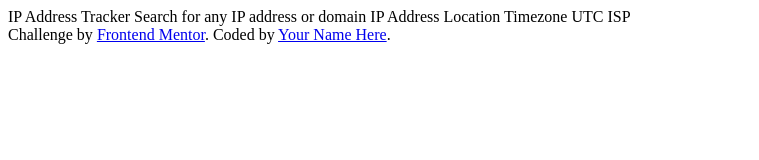
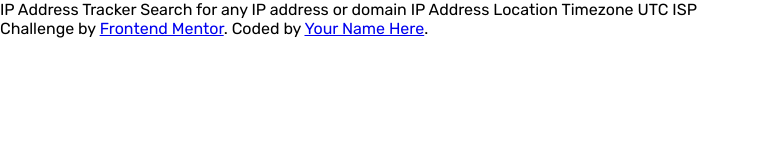
Before and after one commit to AnantKrSharma/Ip-address-tracker, a plain HTML site: page index.html in a window 1280 px wide. Shown: the whole page, without its empty margins (0-759 px from the left). Drawn offline with Linux system fonts and the light colour scheme.

Commit message:
feat: add global css styles

```diff
--- /dev/null
+++ b/css/style.css
@@ -0,0 +1,18 @@
+* {
+    margin: 0;
+    padding: 0;
+    box-sizing: border-box;
+}
+body {
+    --very-dark-gray: hsl(0, 0%, 17%);
+    --dark-ray: hsl(0, 0%, 59%);
+
+    --font-size-input: 18px;
+    --font-rubik:'Rubik', sans-serif;
+
+    --font-weight-regular: 400;
+    --font-weight-medium: 500;
+    --font-weight-bold: 700;
+
+    font-family: var(--font-rubik);
+}
--- a/index.html
+++ b/index.html
@@ -4,14 +4,13 @@
   <meta charset="UTF-8">
   <meta name="viewport" content="width=device-width, initial-scale=1.0"> <!-- displays site properly based on user's device -->
 
+  <link href="https://fonts.googleapis.com/css2?family=Rubik:wght@400;500;700&display=swap" rel="stylesheet">
+  <link rel="stylesheet" href="./css/style.css" />
   <link rel="icon" type="image/png" sizes="32x32" href="./images/favicon-32x32.png">
 
   <title>Frontend Mentor | IP Address Tracker</title>
-
-  <script src="javascript/index.js"></script>
 </head>
 <body>
-
   IP Address Tracker
 
   Search for any IP address or domain
@@ -19,7 +18,7 @@
   IP Address
   Location
   Timezone
-    UTC <!-- add offset value dynamically using the API -->
+  UTC <!-- add offset value dynamically using the API -->
   ISP
 
   <div class="attribution">
@@ -27,5 +26,6 @@
     Coded by <a href="#">Your Name Here</a>.
   </div>
 
+  <script src="javascript/index.js"></script>
 </body>
 </html>
```
